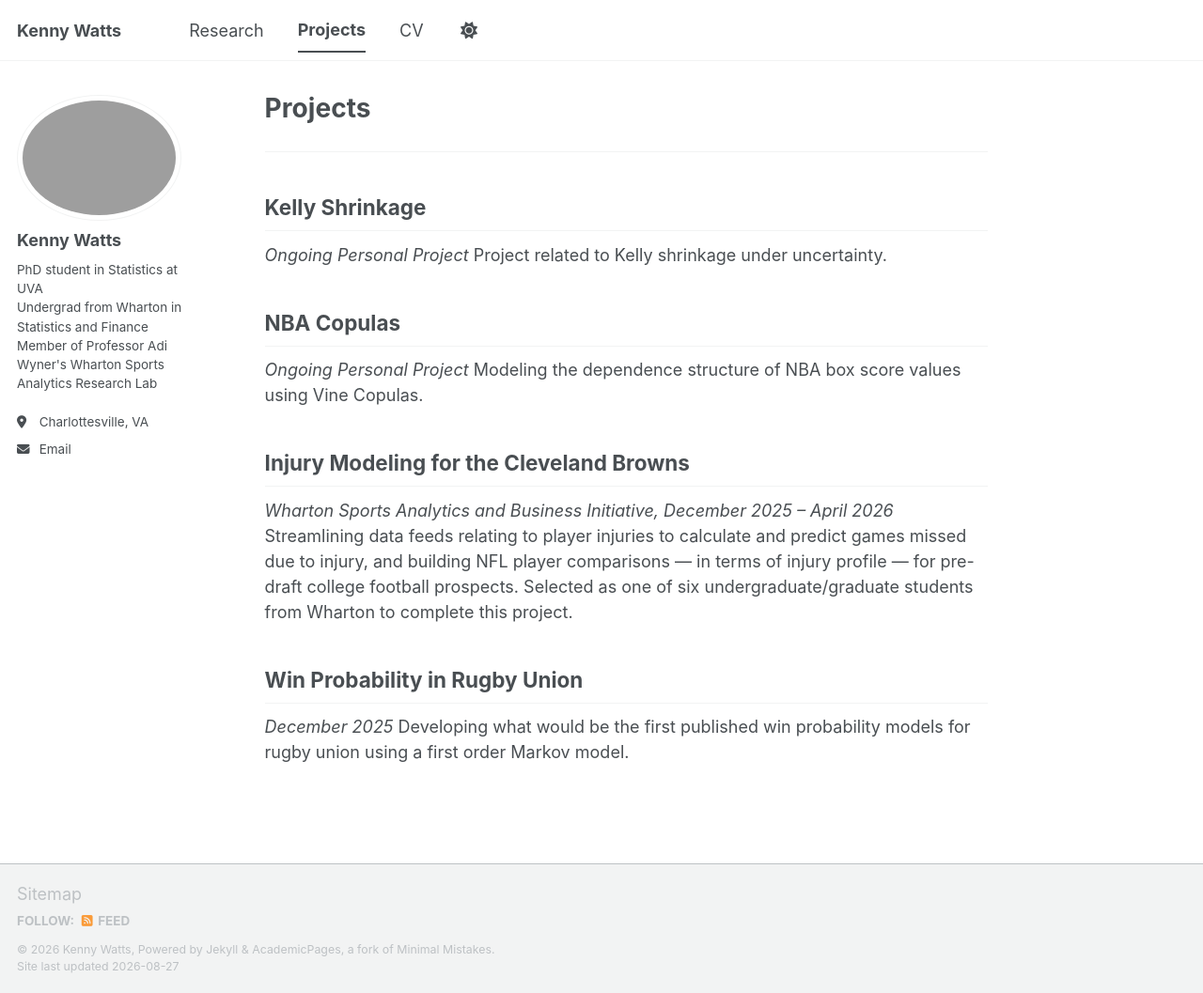
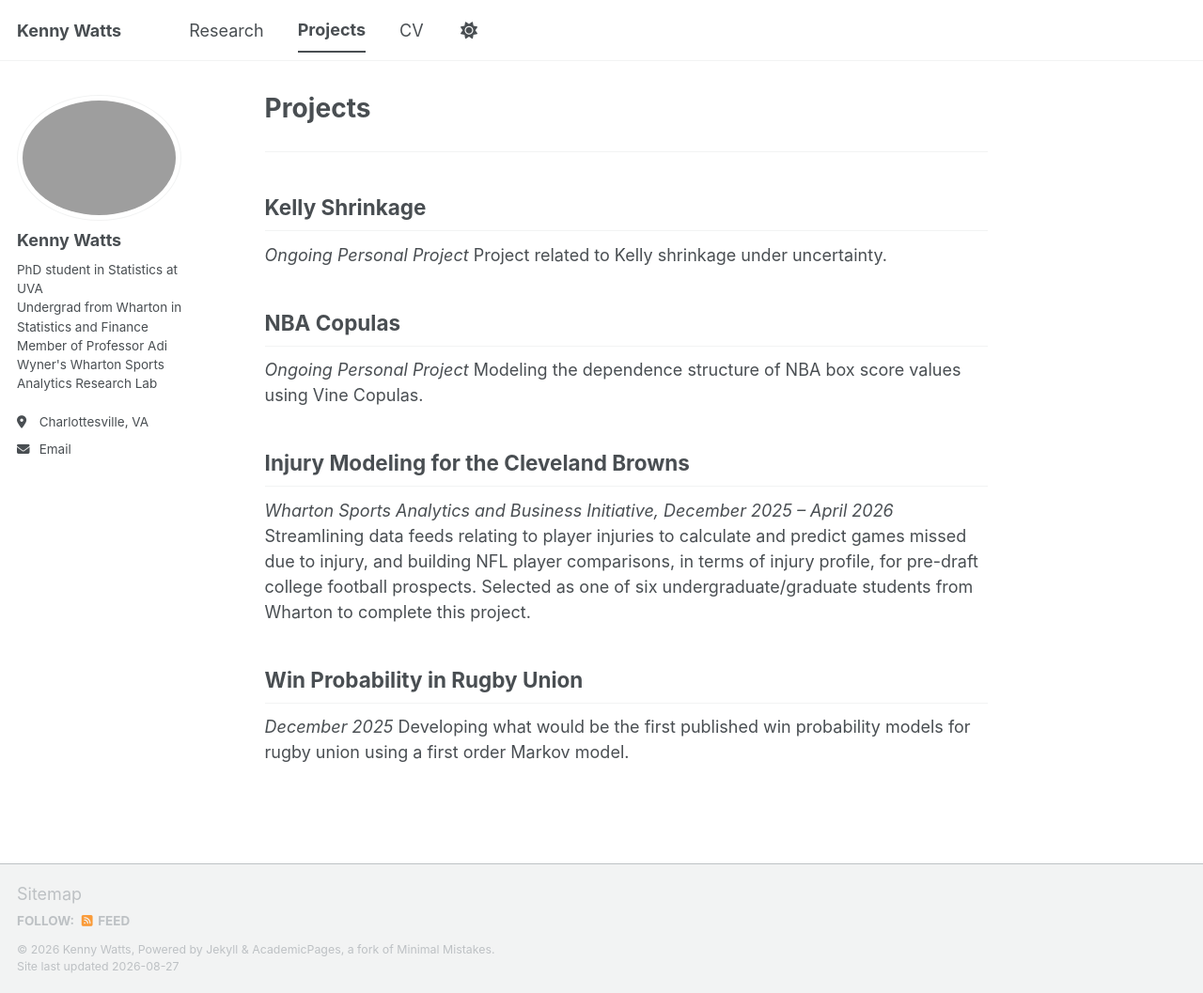
Before and after one commit to kennyws/kennywatts.github.io, a Jekyll site: the page built from _pages/projects.md, in a window 1280 px wide and 1057 px high. Shown: the whole window at 94% size. Built offline with Jekyll 4.4.1, drawn with Linux system fonts in a browser that asks for light colours; a script bundle is joined from its source files by our own code; library files that are not in the unit come from our copies.

```diff
--- a/_pages/projects.md
+++ b/_pages/projects.md
@@ -21,7 +21,7 @@ Modeling the dependence structure of NBA box score values using Vine Copulas.
 Injury Modeling for the Cleveland Browns
 ------
 *Wharton Sports Analytics and Business Initiative, December 2025 &ndash; April 2026*
-Streamlining data feeds relating to player injuries to calculate and predict games missed due to injury, and building NFL player comparisons — in terms of injury profile — for pre-draft college football prospects. Selected as one of six undergraduate/graduate students from Wharton to complete this project.
+Streamlining data feeds relating to player injuries to calculate and predict games missed due to injury, and building NFL player comparisons, in terms of injury profile, for pre-draft college football prospects. Selected as one of six undergraduate/graduate students from Wharton to complete this project.
 
 Win Probability in Rugby Union
 ------
```
